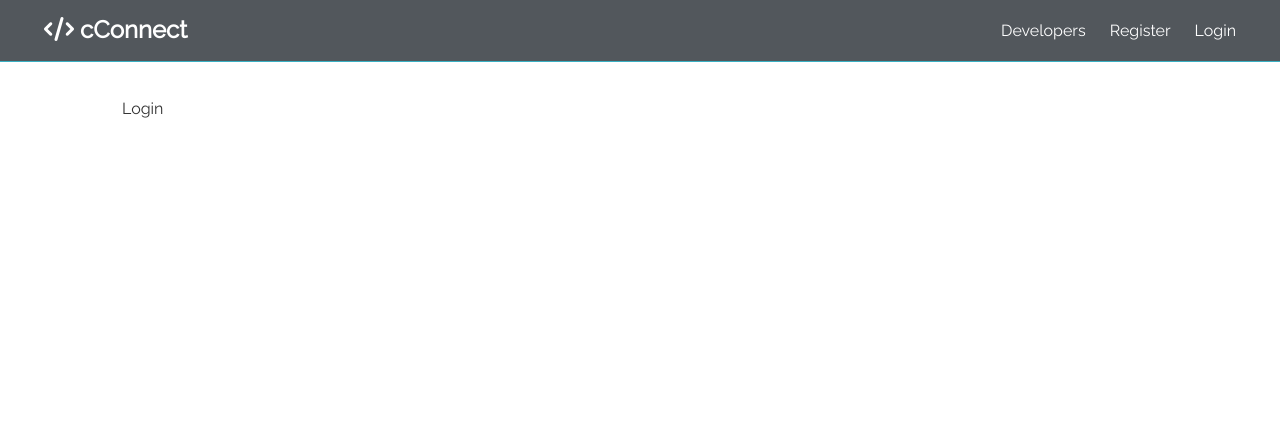
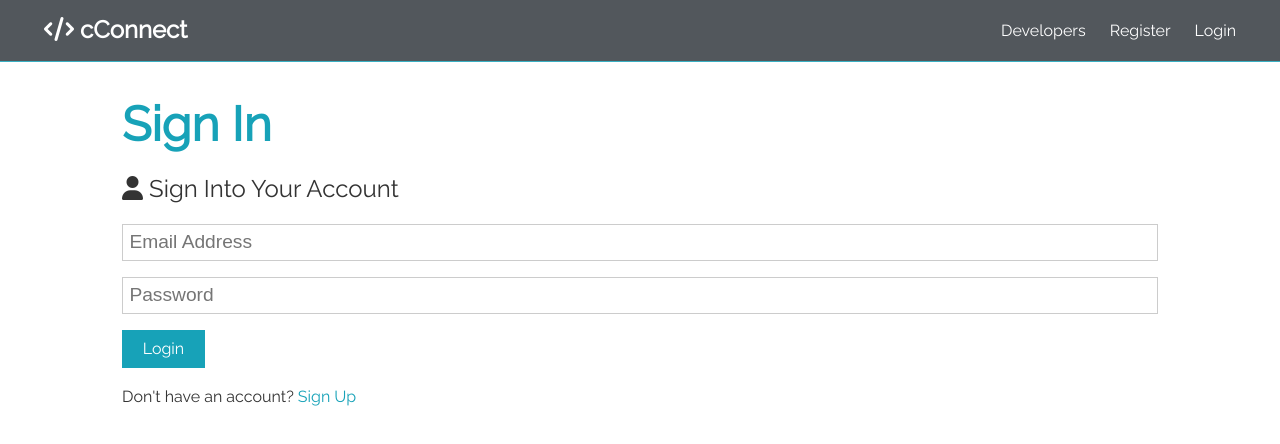
Before and after one commit to PeterJSims/cconnect, a React (Create React App) app in the folder client/: page /login in a window 1280 px wide. Shown: the top 444 px of the page. Built offline with nearby package versions, Linux system fonts and the light colour scheme; the HTML template or start-up script is replaced by a standard one.

Commit message:
register and login components

```diff
--- a/client/src/components/auth/Login.js
+++ b/client/src/components/auth/Login.js
@@ -1,10 +1,54 @@
-import React from 'react';
+import React, { Fragment, useState } from 'react';
+import { Link } from 'react-router-dom';
 
 const Login = () => {
+	const [ formData, setFormData ] = useState({
+		email: '',
+		password: ''
+	});
+
+	const { email, password } = formData;
+
+	const onChange = (e) => setFormData({ ...formData, [e.target.name]: e.target.value });
+
+	const onSubmit = (e) => {
+		e.preventDefault();
+		console.log('Success');
+	};
+
 	return (
-		<div>
-			<div>Login</div>
-		</div>
+		<Fragment>
+			<h1 className="large text-primary">Sign In</h1>
+			<p className="lead">
+				<i className="fas fa-user" /> Sign Into Your Account
+			</p>
+			<form className="form" onSubmit={(e) => onSubmit(e)}>
+				<div className="form-group">
+					<input
+						type="email"
+						placeholder="Email Address"
+						required
+						name="email"
+						value={email}
+						onChange={(e) => onChange(e)}
+					/>
+				</div>
+				<div className="form-group">
+					<input
+						type="password"
+						placeholder="Password"
+						minLength="6"
+						name="password"
+						value={password}
+						onChange={(e) => onChange(e)}
+					/>
+				</div>
+				<input type="submit" value="Login" className="btn btn-primary" />
+			</form>
+			<p className="my-1">
+				Don't have an account? <Link to="/register">Sign Up</Link>
+			</p>
+		</Fragment>
 	);
 };
 
--- a/client/src/components/auth/Register.js
+++ b/client/src/components/auth/Register.js
@@ -1,4 +1,5 @@
 import React, { Fragment, useState } from 'react';
+import { Link } from 'react-router-dom';
 
 const Register = () => {
 	const [ formData, setFormData ] = useState({
@@ -74,7 +75,7 @@
 				<input type="submit" value="Register" className="btn btn-primary" />
 			</form>
 			<p className="my-1">
-				Already have an account? <a href="login.html">Sign In</a>
+				Already have an account? <Link to="/login">Sign In</Link>
 			</p>
 		</Fragment>
 	);
```
